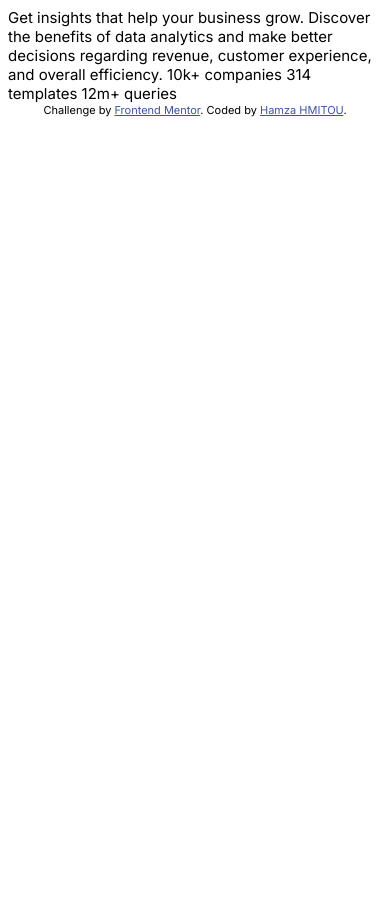
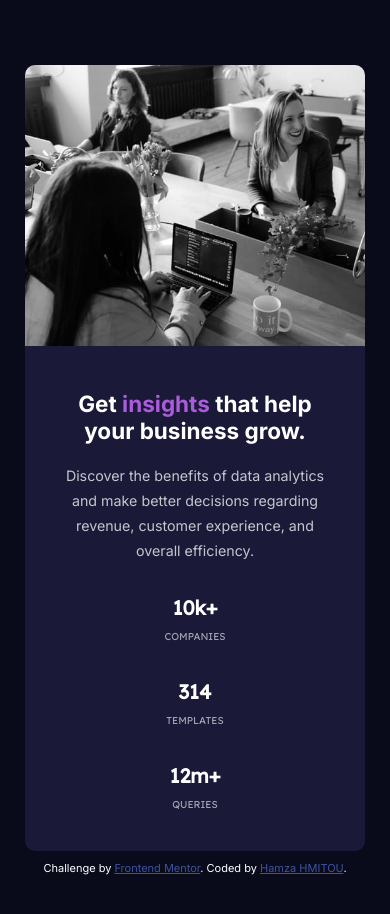
Before and after one commit to hhamza1/fem-stats-preview-card, a plain HTML site: page index.html in a window 390 px wide. Before the commit the page ends 844 px from the top, so only its background shows below. Drawn offline with Linux system fonts and the light colour scheme.

Commit message:
Finalized mobile view design

```diff
--- a/index.html
+++ b/index.html
@@ -15,18 +15,37 @@
 </head>
 <body>
 
-  Get insights that help your business grow.
+    <div class="card-component">
+        <picture>
+            <source media="(min-width: 376px)" srcset="img\image-header-desktop.jpg">
+            <img src="img\image-header-mobile.jpg" alt="Stats preview image" width="100%">
+        </picture>
 
-  Discover the benefits of data analytics and make better decisions regarding revenue, customer
-  experience, and overall efficiency.
+       <div class="card-info">
+            <h2 class=card-title>Get <span>insights</span> that help your business grow.</h2>
 
-  10k+ companies
-  314 templates
-  12m+ queries
+            <p class="card-paragraph">
+                Discover the benefits of data analytics and make better decisions regarding revenue, customer experience, and overall efficiency.
+            </p>
 
-  <div class="attribution">
-    Challenge by <a href="https://www.frontendmentor.io?ref=challenge" target="_blank">Frontend Mentor</a>.
-    Coded by <a href="https://github.com/hhamza1">Hamza HMITOU</a>.
-  </div>
+            <div class="stats">
+                <div class="stat">
+                    10k+ <span>companies</span>
+                </div>
+                <div class="stat">
+                    314<span> templates</span>
+                </div>
+                <div class="stat">
+                    12m+<span> queries</span>
+                </div>
+            </div>
+       </div>
+    </div>
+
+
+    <div class="attribution">
+        Challenge by <a href="https://www.frontendmentor.io?ref=challenge" target="_blank">Frontend Mentor</a>.
+        Coded by <a href="https://github.com/hhamza1">Hamza HMITOU</a>.
+    </div>
 </body>
 </html>
--- a/style/style.css
+++ b/style/style.css
@@ -11,6 +11,63 @@
     font-family: 'Inter', sans-serif;;
 }
 
+body {
+    margin: 0;
+    padding: 0;
+    background-color: var(--main-background);
+    color: var(--heading-stats-color);
+    padding: 65px 25px;
+    height: 100vh;
+}
+
+.card-component {
+    background-color: var(--card-background);
+    border-radius: 10px;
+    margin-bottom: 10px;
+}
+
+.card-info {
+    padding: 22px 35px;
+    text-align: center;
+
+}
+
+picture, source, img {
+    border-top-left-radius: 10px;
+    border-top-right-radius: 10px;
+}
+
+.card-paragraph {
+    color: var(--main-paragraph);
+    font-size: .95rem;
+    line-height: 25px;
+}
+
+.card-title {
+    padding-left: 10px;
+    padding-right: 10px;
+}
+
+.card-title > span {
+    color: var(--violet-accent);
+}
+
+.stat {
+    padding-top: 18px;
+    padding-bottom: 18px;
+    font-size: 1.33rem;
+    font-weight: 700;
+}
+
+.stat > span {
+    color: var(--stat-headings);
+    display: block;
+    text-transform: uppercase;
+    font-size: .667rem;
+    font-weight: 400;
+    padding-top: 10px;
+}
+
 
 
 .stats {
@@ -21,5 +78,5 @@
 
 
 
-.attribution { font-size: 11px; text-align: center; }
+.attribution { font-size: 11px; text-align: center; padding-bottom: 10px;}
 .attribution a { color: hsl(228, 45%, 44%); }
```
